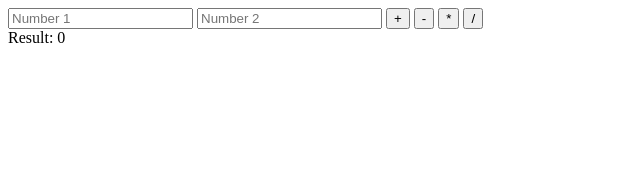
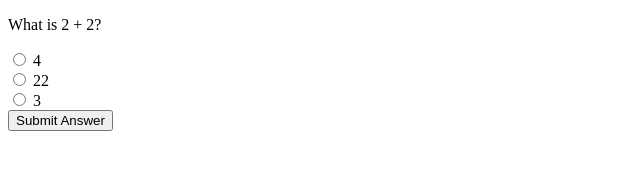
Before and after one commit to taofeeq2014/ALX_Simple_Quiz, a plain HTML site: page index.html in a window 1280 px wide. Shown: the whole page, without its empty margins (0-640 px from the left). Drawn offline with Linux system fonts and the light colour scheme.

Commit message:
Update index.html

```diff
--- a/index.html
+++ b/index.html
@@ -2,21 +2,22 @@
 <html lang="en">
 <head>
     <meta charset="UTF-8">
-    <title>Simple Calculator</title>
-    <link rel="stylesheet" href="calculator.css">
+    <title>Simple Quiz</title>
 </head>
 <body>
-    <div id="calculator-container">
-        <input type="number" id="number1" placeholder="Number 1">
-        <input type="number" id="number2" placeholder="Number 2">
-
-        <button id="add">+</button>
-        <button id="subtract">-</button>
-        <button id="multiply">*</button>
-        <button id="divide">/</button>
-
-        <div id="result">Result: <span id="calculation-result">0</span></div>
+    <div id="quiz-container">
+        <p id="quiz-question">What is 2 + 2?</p>
+        <div>
+            <input type="radio" id="choice1" name="quiz" value="4">
+            <label for="choice1">4</label><br>
+            <input type="radio" id="choice2" name="quiz" value="22">
+            <label for="choice2">22</label><br>
+            <input type="radio" id="choice3" name="quiz" value="3">
+            <label for="choice3">3</label>
+        </div>
+        <button id="submit-answer">Submit Answer</button>
+        <p id="feedback"></p>
     </div>
-    <script src="calculator.js"></script>
+    <script src="quiz.js"></script>
 </body>
 </html>
```
